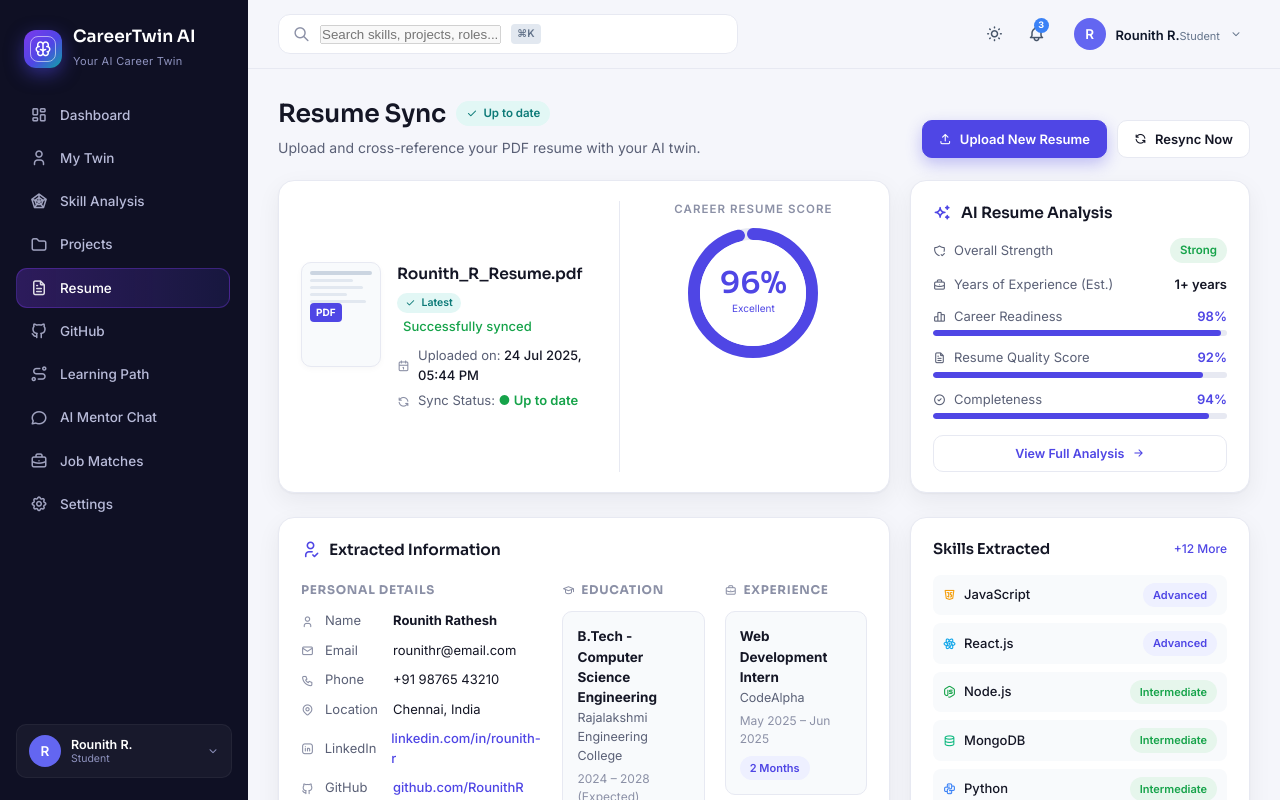
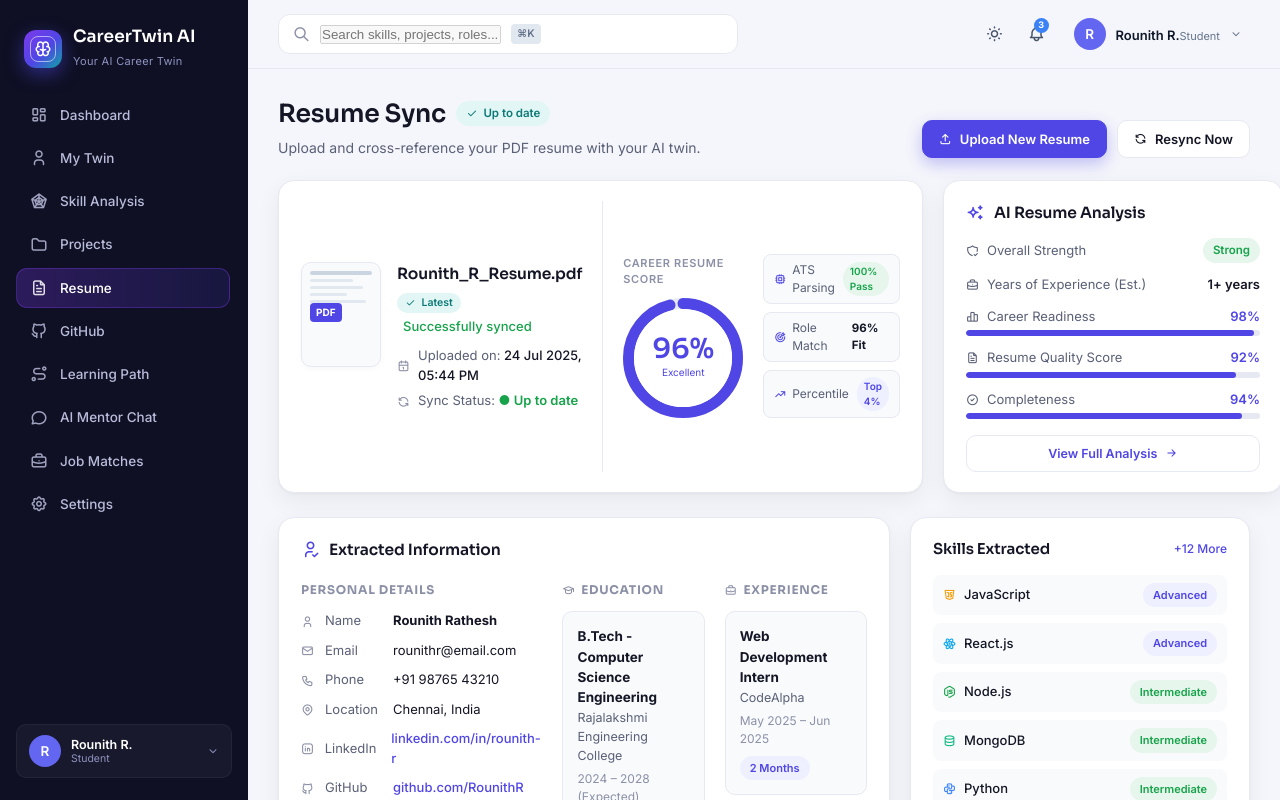
Before and after one commit to gayathrisathishkumarr/CareerTwinAI, a React (Vite) app: page /resume in a window 1280 px wide. Shown: the top 800 px of the page. Built offline with nearby package versions, Linux system fonts and the light colour scheme; no server answers.

Commit message:
UI: Add score benchmark highlights to Career Resume Score card to eliminate empty space

```diff
--- a/src/screens/Resume.jsx
+++ b/src/screens/Resume.jsx
@@ -114,25 +114,27 @@ export default function Resume() {
             </div>
           </div>
 
-          {/* Right Sub-Section: Primary Focal Score */}
+          {/* Right Sub-Section: Primary Focal Score & Insights */}
           <div
             style={{
-              display: 'flex',
-              flexDirection: 'column',
+              display: 'grid',
+              gridTemplateColumns: 'auto 1fr',
+              gap: '20px',
               alignItems: 'center',
-              justify: 'center',
               paddingLeft: '20px',
               borderLeft: '1px solid var(--line)',
               height: '100%'
             }}
           >
-            <span className="eyebrow" style={{ marginBottom: '10px', fontSize: '11.5px' }}>
+            {/* Score Ring */}
+            <div style={{ display: 'flex', flexDirection: 'column', alignItems: 'center' }}>
+              <span className="eyebrow" style={{ marginBottom: '10px', fontSize: '11px', letterSpacing: '0.06em' }}>
                 Career Resume Score
               </span>
               <Ring
                 value={96}
-              size={130}
-              thickness={12}
+                size={120}
+                thickness={11}
                 color="var(--indigo)"
                 track="var(--line)"
                 inner="#fff"
@@ -141,6 +143,31 @@ export default function Resume() {
                 labelColor="var(--indigo)"
                 suffix="%"
               />
+            </div>
+
+            {/* Score Highlights & Benchmark Indicators */}
+            <div style={{ display: 'flex', flexDirection: 'column', gap: '8px', fontSize: '12px' }}>
+              <div style={{ display: 'flex', alignItems: 'center', justifyContent: 'space-between', gap: '8px', padding: '6px 10px', background: '#f8fafc', borderRadius: '8px', border: '1px solid var(--line)' }}>
+                <span style={{ color: 'var(--ink2)', display: 'flex', alignItems: 'center', gap: '6px' }}>
+                  <i className="ti ti-cpu" style={{ color: 'var(--indigo)' }} /> ATS Parsing
+                </span>
+                <span className="chip ver" style={{ fontSize: '10px', padding: '2px 7px', background: '#e6f6ec', color: '#16a34a' }}>100% Pass</span>
+              </div>
+
+              <div style={{ display: 'flex', alignItems: 'center', justifyContent: 'space-between', gap: '8px', padding: '6px 10px', background: '#f8fafc', borderRadius: '8px', border: '1px solid var(--line)' }}>
+                <span style={{ color: 'var(--ink2)', display: 'flex', alignItems: 'center', gap: '6px' }}>
+                  <i className="ti ti-target-arrow" style={{ color: 'var(--indigo)' }} /> Role Match
+                </span>
+                <strong style={{ color: 'var(--ink)', fontSize: '11.5px' }}>96% Fit</strong>
+              </div>
+
+              <div style={{ display: 'flex', alignItems: 'center', justifyContent: 'space-between', gap: '8px', padding: '6px 10px', background: '#f8fafc', borderRadius: '8px', border: '1px solid var(--line)' }}>
+                <span style={{ color: 'var(--ink2)', display: 'flex', alignItems: 'center', gap: '6px' }}>
+                  <i className="ti ti-trending-up" style={{ color: 'var(--indigo)' }} /> Percentile
+                </span>
+                <span className="chip" style={{ fontSize: '10px', padding: '2px 7px', background: 'var(--indigo-soft)', color: 'var(--indigo)' }}>Top 4%</span>
+              </div>
+            </div>
           </div>
         </div>
 
```
Lines whose indentation alone changed are shown as unchanged.
